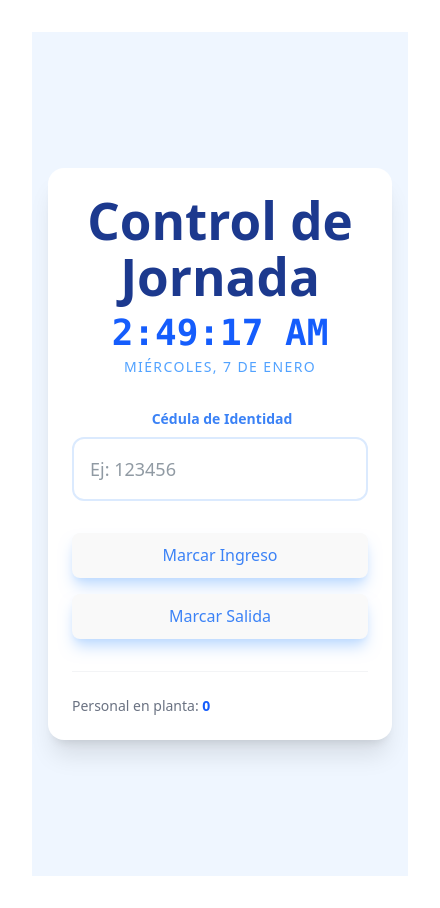
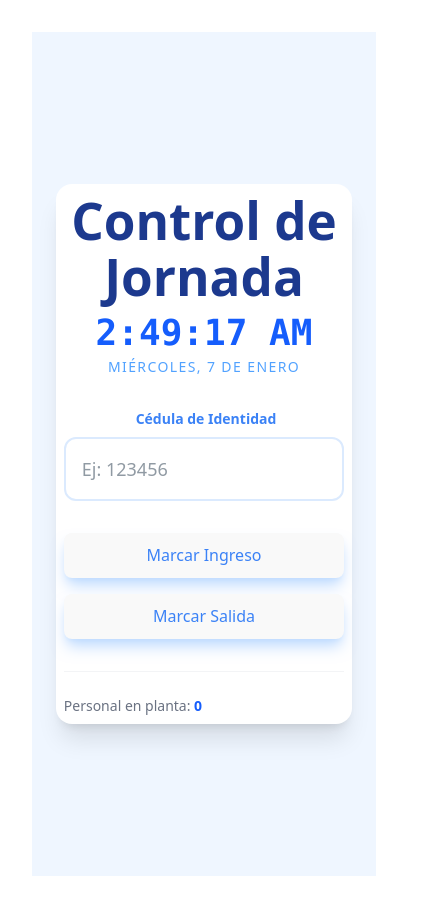
Before and after one commit to ramirezluisa503/HorarioLaboral, a React (Vite) app: page / in a window 390 px wide. Shown: the whole page, 440 px wide, since content can reach past the window. Built offline with nearby package versions, Linux system fonts and the light colour scheme; the HTML template or start-up script is replaced by a standard one.

Commit message:
comentarios

```diff
--- a/src/pages/HorarioLaboral.tsx
+++ b/src/pages/HorarioLaboral.tsx
@@ -72,8 +72,8 @@ export function HorarioLaboral() {
   /*INTERFAZ ----------------------------------------------------------------------------------------- */
   return (
     <div className="min-h-screen w-full bg-blue-50 flex flex-col items-center justify-center p-4">
-      <div className="bg-white p-6 md:p-10 rounded-2xl shadow-xl w-full max-w-sm md:max-w-2xl transition-all">
-        <h1 className="text-2xl md:text-3xl font-extrabold text-blue-900 mb-2 text-center">
+      <div className="bg-white p-2 sm:p-4 md:p-10 rounded-2xl shadow-xl w-full max-w-[95%] md:max-w-2xl transition-all">
+        <h1 className="text-xl md:text-3xl font-extrabold text-blue-900 mb-2 text-center">
           Control de Jornada
         </h1>
 
```
